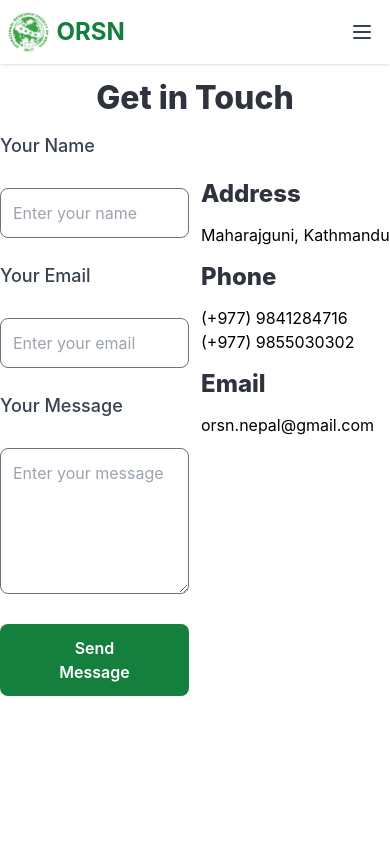
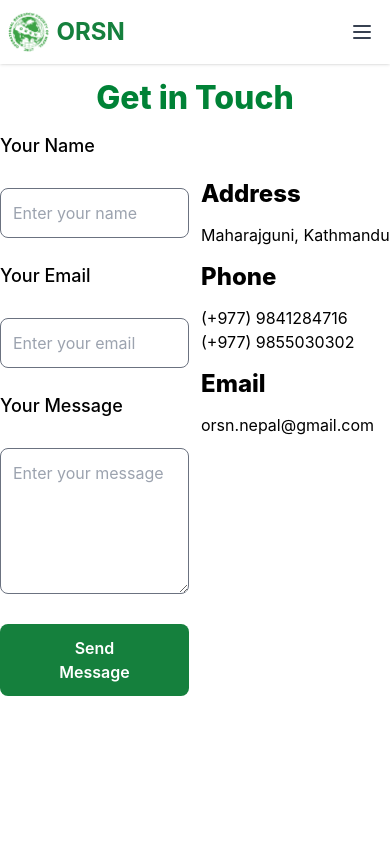
Before and after one commit to Ambira/ORSN-React, a React (Vite) app: page /contact in a window 390 px wide. Shown: the top 844 px of the page. Built offline with nearby package versions, Linux system fonts and the light colour scheme.

Commit message:
contact page colour fixed

```diff
--- a/src/pages/Contact.jsx
+++ b/src/pages/Contact.jsx
@@ -1,31 +1,20 @@
 import React, { useState } from "react";
 
 const Contact = () => {
-  const [formData, setFormData] = useState({
-    name: "",
-    email: "",
-    message: "",
-  });
+  const [formData, setFormData] = useState({ name: "", email: "", message: "" });
   const [status, setStatus] = useState("");
 
-  const handleChange = (e) => {
-    setFormData({
-      ...formData,
-      [e.target.name]: e.target.value,
-    });
-  };
+  const handleChange = (e) => setFormData({ ...formData, [e.target.name]: e.target.value });
 
   const handleSubmit = async (e) => {
     e.preventDefault();
     setStatus("");
-
     try {
       const response = await fetch("https://orsn.org.np/contact.php", {
         method: "POST",
         headers: { "Content-Type": "application/json" },
         body: JSON.stringify(formData),
       });
-
       const data = await response.json();
       if (data.success) {
         setStatus("✅ Your message has been sent successfully!");
@@ -39,21 +28,21 @@ const Contact = () => {
   };
 
   return (
-    <section className="py-16 content text-black">
+    // Inline style sets default color to black if something is overriding Tailwind
+    <section className="py-16 content" style={{ color: "#000" }}>
       <div className="container mx-auto">
-        {/* Heading */}
-        <h1 className="text-4xl font-bold mb-8 text-center pt-4 text-green-600">
+
+        {/* Heading (green) */}
+        <h1 className="text-4xl font-bold mb-8 text-center pt-4 text-green-600" style={{ color: "#008236" }}>
           Get in Touch
         </h1>
 
         <div className="grid grid-cols-1 md:grid-cols-2 gap-12">
+
           {/* Contact Form */}
           <form onSubmit={handleSubmit} className="space-y-6">
             <div>
-              <label
-                htmlFor="name"
-                className="block text-lg font-medium text-gray-700"
-              >
+              <label htmlFor="name" className="block text-lg font-medium text-black">
                 Your Name
               </label>
               <input
@@ -65,13 +54,12 @@ const Contact = () => {
                 className="mt-1 p-3 w-full border rounded-lg"
                 placeholder="Enter your name"
                 required
+                style={{ color: "#000" }}
               />
             </div>
+
             <div>
-              <label
-                htmlFor="email"
-                className="block text-lg font-medium text-gray-700"
-              >
+              <label htmlFor="email" className="block text-lg font-medium text-black">
                 Your Email
               </label>
               <input
@@ -83,13 +71,12 @@ const Contact = () => {
                 className="mt-1 p-3 w-full border rounded-lg"
                 placeholder="Enter your email"
                 required
+                style={{ color: "#000" }}
               />
             </div>
+
             <div>
-              <label
-                htmlFor="message"
-                className="block text-lg font-medium text-gray-700"
-              >
+              <label htmlFor="message" className="block text-lg font-medium text-black">
                 Your Message
               </label>
               <textarea
@@ -101,36 +88,36 @@ const Contact = () => {
                 placeholder="Enter your message"
                 rows="5"
                 required
-              ></textarea>
+                style={{ color: "#000" }}
+              />
             </div>
-            <button
-              type="submit"
-              className="px-6 py-3 bg-green-700 text-white font-semibold rounded-lg"
-            >
+
+            <button type="submit" className="px-6 py-3 bg-green-700 text-white font-semibold rounded-lg">
               Send Message
             </button>
+
             {status && <p className="mt-4 text-green-600">{status}</p>}
           </form>
 
           {/* Contact Information */}
-          <div className="space-y-4 text-black md:pl-12 pt-6">
-            <h3 className="text-xl font-semibold">Address</h3>
-            <p>Maharajguni, Kathmandu</p>
-            <h3 className="text-xl font-semibold">Phone</h3>
-            <p>
+          <div className="space-y-4 md:pl-12 pt-6">
+            <h3 className="text-l font-semibold" style={{ color: "#000" }}>Address</h3>
+            <p style={{ color: "#000" }}>Maharajguni, Kathmandu</p>
+
+            <h3 className="text-l font-semibold" style={{ color: "#000" }}>Phone</h3>
+            <p style={{ color: "#000" }}>
               (+977) 9841284716 <br />
               (+977) 9855030302
             </p>
-            <h3 className="text-xl font-semibold">Email</h3>
+
+            <h3 className="text-l font-semibold" style={{ color: "#000" }}>Email</h3>
             <p>
-              <a
-                href="mailto:orsn.nepal@gmail.com"
-                className="text-black hover:text-blue-500"
-              >
+              <a href="mailto:orsn.nepal@gmail.com" style={{ color: "#000" }} className="hover:text-green-500">
                 orsn.nepal@gmail.com
               </a>
             </p>
           </div>
+
         </div>
       </div>
     </section>
```
Also changed, not shown: 1 other file (tests, documents, lock files or other folders).
